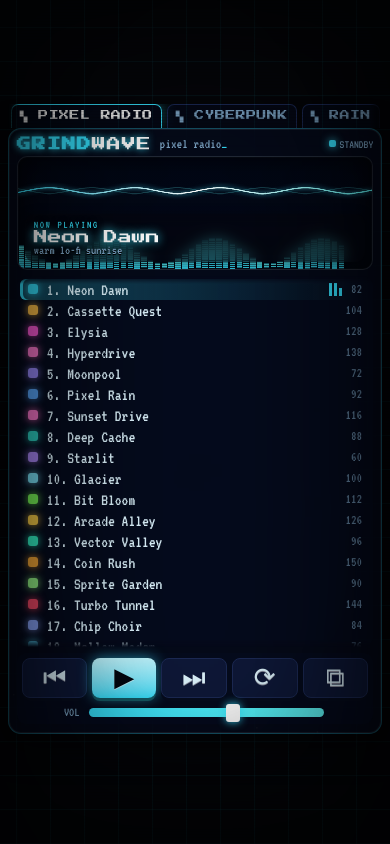
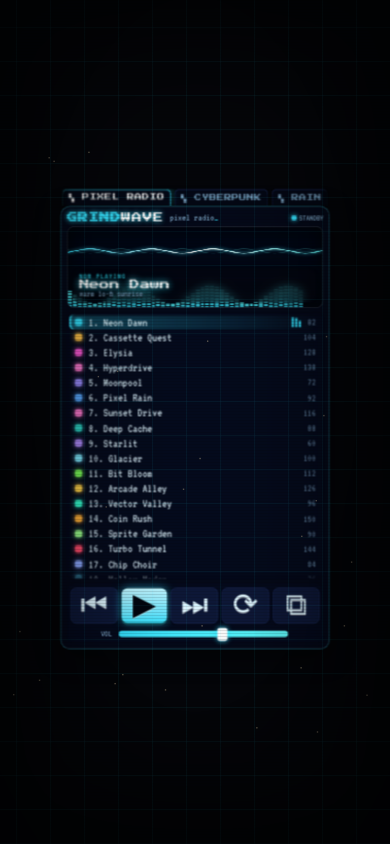
Before and after one commit to Salinator513/grindwave-jukebox, a plain HTML site: page index.html in a window 390 px wide. Drawn offline with Linux system fonts and the light colour scheme; files whose address does not match are found by name.

Commit message:
Mobile: bigger transport-button symbols (42/46px) + scale box to .72 (contained centered box, larger than the old .5)
Co-Authored-By: Claude Opus 4.8 <noreply@anthropic.com>
Claude-Session: https://claude.ai/code/session_01HbXoDf3t61J3Ytb8L1aLxo

```diff
--- a/index.html
+++ b/index.html
@@ -296,7 +296,7 @@ body.mobile{ overflow-x:hidden;overflow-y:auto;display:flex;flex-direction:colum
   height:auto;min-height:100dvh;-webkit-overflow-scrolling:touch;cursor:auto !important;font-size:14px;
   padding:calc(env(safe-area-inset-top) + 4px) env(safe-area-inset-right) calc(env(safe-area-inset-bottom) + 10px) env(safe-area-inset-left); }
 body.mobile #cur{display:none}
-body.mobile .wrap{width:min(420px,96vw);margin:auto}  /* margin:auto centers in the flex body and still scrolls if it ever overflows */
+body.mobile .wrap{width:min(420px,96vw);margin:auto;transform:scale(.72);transform-origin:center center}  /* compact build, then scaled down to a contained centered box — bigger than the old .5 version */
 /* tabs — tiny, edge-faded horizontal scroll */
 body.mobile .tabs{flex-wrap:nowrap;overflow-x:auto;scrollbar-width:none;gap:5px;padding-left:3px;
   -webkit-mask-image:linear-gradient(90deg,transparent,#000 12px,#000 calc(100% - 12px),transparent);
@@ -330,8 +330,8 @@ body.mobile .row .dur{display:none}
 body.mobile .dot{width:10px;height:10px}
 /* controls — compact; each button fills its slot so the whole bordered area is tappable; vol on its own row */
 body.mobile .controls{flex-wrap:wrap;justify-content:center;gap:5px;padding:5px}
-body.mobile button.btn{flex:1 1 0;min-width:0;padding:3px 0;font-size:26px;line-height:1;border-radius:8px;min-height:40px;font-variant-emoji:text}
-body.mobile .play{flex:1.3 1 0;font-size:28px}
+body.mobile button.btn{flex:1 1 0;min-width:0;padding:3px 0;font-size:42px;line-height:1;border-radius:8px;min-height:48px;font-variant-emoji:text}
+body.mobile .play{flex:1.3 1 0;font-size:46px}
 body.mobile .vol{margin-left:0;flex:1 1 100%;width:100%;justify-content:center;margin-top:3px;font-size:13px}
 body.mobile input[type=range]{width:68%;height:9px}
 /* drop desktop-only chrome that overflowed awkwardly on phones */
```
